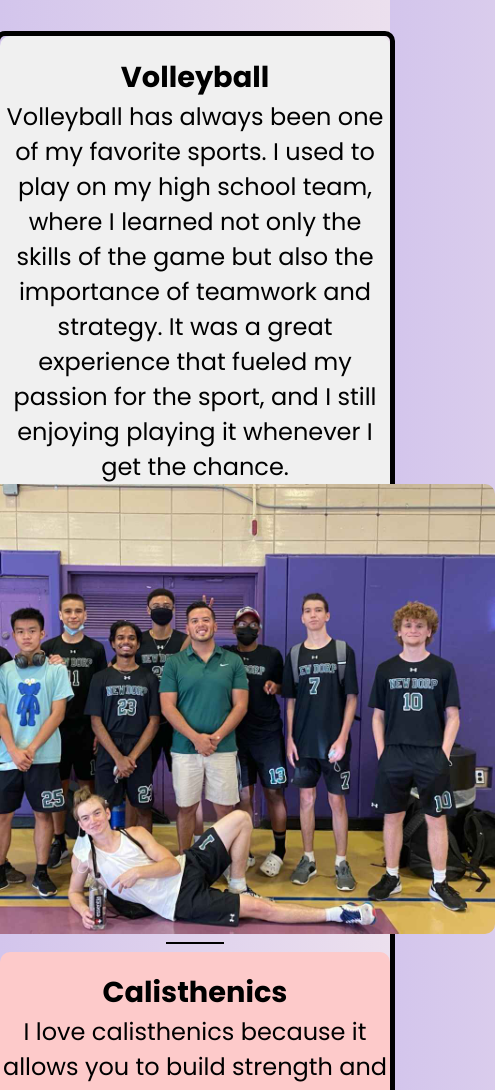
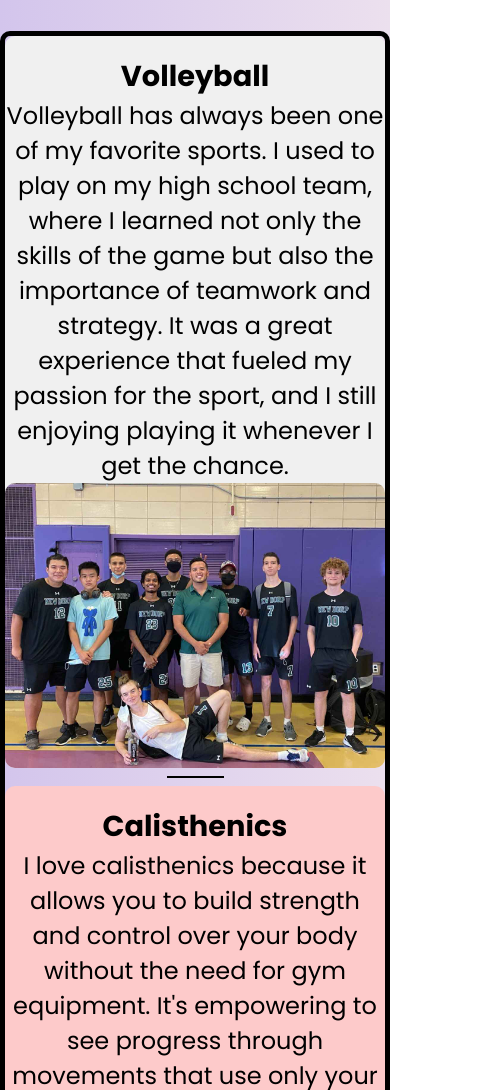
Before and after one commit to 01DH01/01DH01.github.io, a plain HTML site: page hobbies.html in a window 390 px wide. Shown: the part 153-1243 px from the top of the page, 495 px wide, since content can reach past the window. Drawn offline with nearby package versions, Linux system fonts and the light colour scheme.

Commit message:
Add files via upload

```diff
--- a/style_hobbies.css
+++ b/style_hobbies.css
@@ -69,7 +69,7 @@ li a:hover
 
 .volleyball img
 {
-    max-width: 600px;
+    max-width: 45%;
     height: auto;
     border-radius: 10px;
 }
@@ -159,6 +159,11 @@ li a:hover
         margin: 0%;
         font-size: 1.8rem;
     }
+
+    .volleyball img
+    {
+        max-width: 100%;
+    }
     .calisthenics
     {
         flex-direction: column;
```
